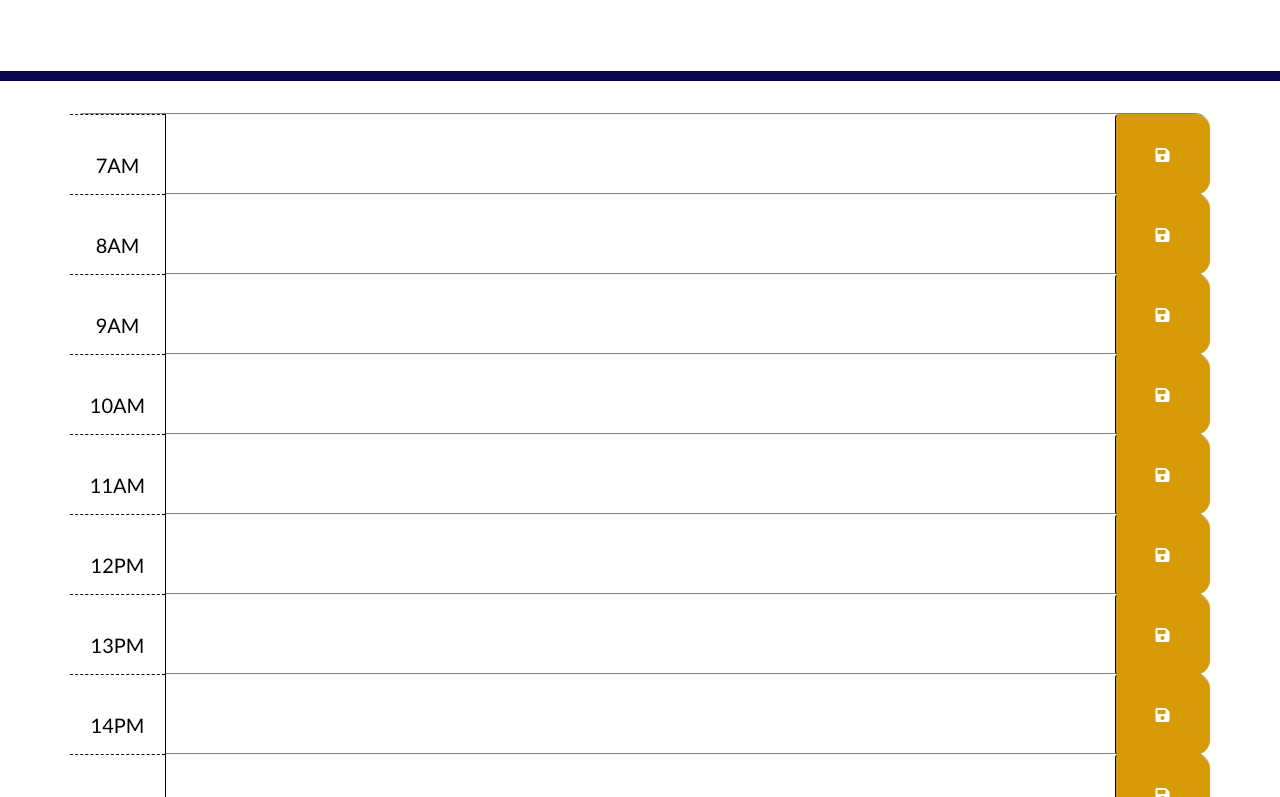
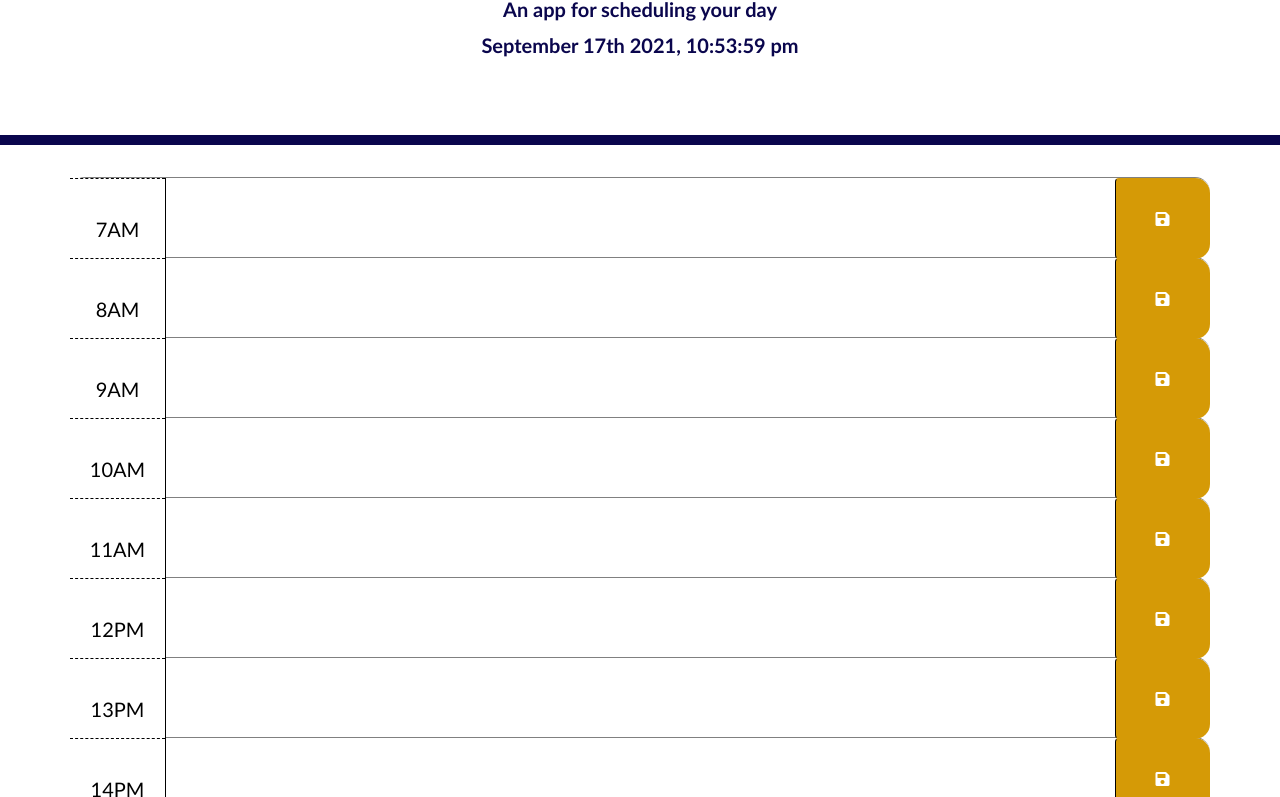
Before and after one commit to Jnm8787/day-planner, a plain HTML site: page index.html in a window 1280 px wide. Shown: the part 159-956 px from the top of the page. Drawn offline with nearby package versions, Linux system fonts and the light colour scheme.

Commit message:
4th commit

```diff
--- a/index.html
+++ b/index.html
@@ -28,7 +28,10 @@
   <header class="jumbotron">
 
       <h1 class="display-3">Day Planner</h1>
-          <p id="currentDay" class="lead"></p>
+
+          <p class="text-blue font-weight-bold lead">An app for scheduling your day</p>
+
+          <p id="currentDay" class="text-blue font-weight-bold lead">September 17th 2021, 10:53:59 pm</p>
 
   </header>
 
```
